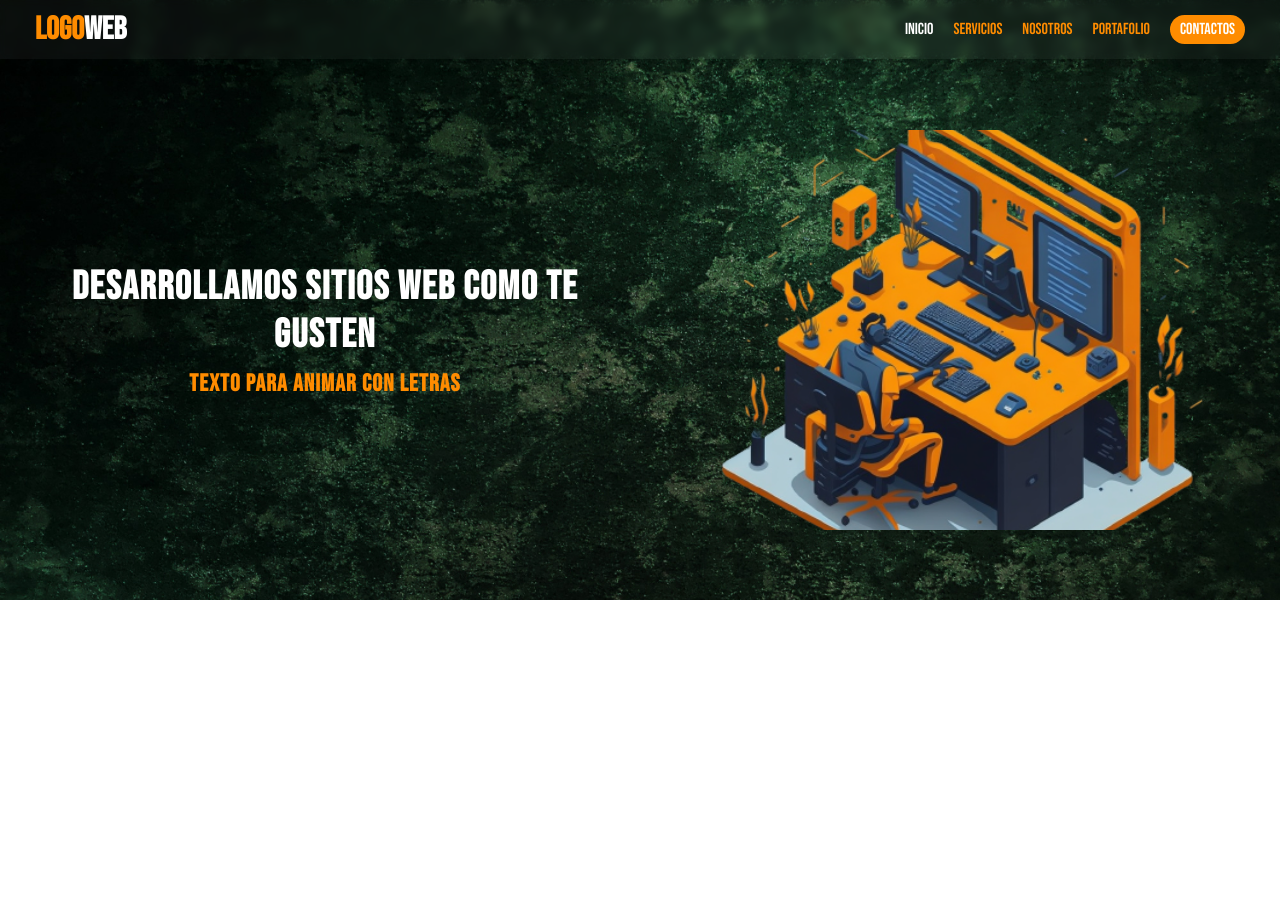
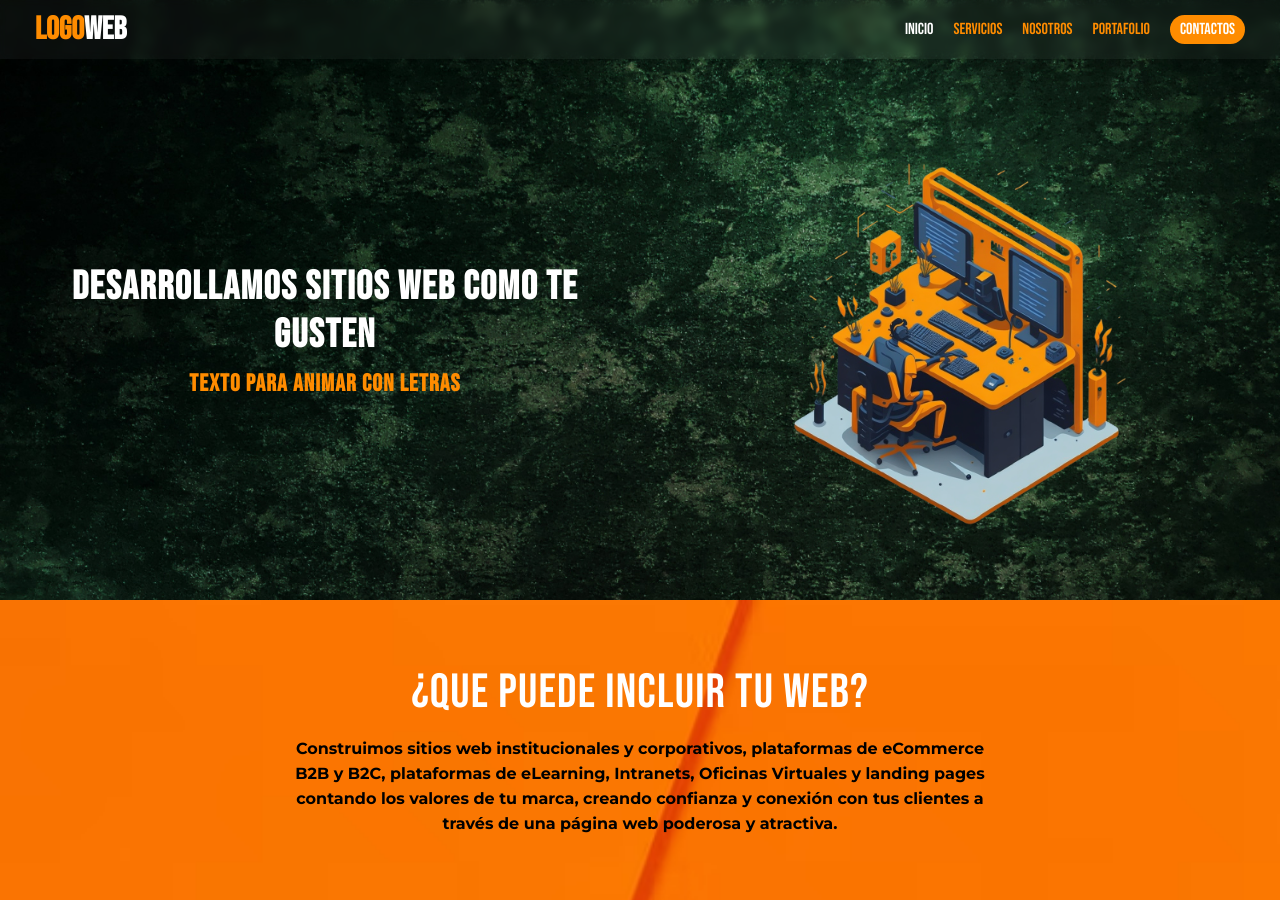
Before and after one commit to Ezequiel144/mainPages, a React (Create React App) app: page / in a window 1280 px wide. Before the commit the page ends 800 px from the top, so only its background shows below. Built offline with nearby package versions, Linux system fonts and the light colour scheme.

Commit message:
update-2

```diff
--- /dev/null
+++ b/src/components/descriporange/descriporange.css
@@ -0,0 +1,33 @@
+.fontOrange{
+    padding: 40px 35px;
+    /* border: 1px solid red; */
+    background-image: url('../../asset//img//imag\ naranja.png');
+    background-position: top;
+    background-repeat: no-repeat;
+    background-size: cover;
+    height: 300px;
+    display: flex;
+    text-align: center;
+}
+.textOrange{
+    text-align: center;
+    display: flex;
+    flex-direction: column;
+    row-gap: 15px;
+    max-width: 700px;
+    margin: auto;
+}
+
+.titleOfOrange{
+    font-family: var(--letter-primary);
+    letter-spacing: 1.2px;
+    color: var(--color-baseTwo-white);
+    font-size: 3rem;
+    font-weight: 300;
+}
+
+.textOfOrange{
+    font-family: var(--letter-secundary);
+    font-weight: 550;
+    line-height: 25px;
+}
--- /dev/null
+++ b/src/components/descriporange/descriporange.jsx
@@ -0,0 +1,20 @@
+import React from "react";
+import './descriporange.css';
+/* import ImgOrageI from '../../asset/img/imag naranja.png' */
+
+export function DescripOrange(){
+    return(
+        <article className="fontOrange">
+            <div className="textOrange">
+                <h2 className="titleOfOrange">¿Que puede incluir tu web?</h2>
+                <p className="textOfOrange">
+                    Construimos sitios web institucionales y corporativos,
+                    plataformas de eCommerce B2B y B2C, plataformas de eLearning,
+                    Intranets, Oficinas Virtuales y landing pages contando los valores de tu marca,
+                    creando confianza y conexión con tus clientes a través de una página web poderosa
+                    y atractiva.
+                </p>
+            </div>
+        </article>
+    )
+}
--- a/src/components/imgFond/imgFond.css
+++ b/src/components/imgFond/imgFond.css
@@ -1,6 +1,7 @@
 .content-img{
     width: 100%;
     height: 600px;
+
 }
 .imgFond{
     width: 100%;
--- a/src/components/navbar/navbar.css
+++ b/src/components/navbar/navbar.css
@@ -12,6 +12,7 @@
     background-color: rgba(255, 255, 255, .04);
     backdrop-filter: blur(5px);
     width: 100%;
+    z-index: 100;
 }
 
 .logoTitle{
--- a/src/components/titlemain/titleimgmain.css
+++ b/src/components/titlemain/titleimgmain.css
@@ -1,7 +1,9 @@
 .contentTitle{
     position: absolute;
     top: 60px;
-    left: 0;
+    left: 50%;
+    transform: translateX(-50%);
+    /* max-width: 1500px; */
     width: 100%;
     height: 540px;
     font-family: var(--letter-primary);
@@ -11,6 +13,7 @@
     justify-content: space-between;
     align-items: center;
     column-gap: 50px;
+    /* border: 5px solid rebeccapurple; */
 }
 
 .titleMain{
@@ -28,7 +31,6 @@
 }
 
 .contentTitleText{
-
     width: 50%;
     display: flex;
     flex-direction: column;
@@ -42,7 +44,7 @@
 }
 
 .contentImgMain{
-    object-fit: cover;
+    object-fit: contain;
     width: 100%;
     height: 100%;
 }
--- a/src/components/titlemain/titleimgmain.jsx
+++ b/src/components/titlemain/titleimgmain.jsx
@@ -10,7 +10,7 @@ export function TitleImgMain(){
                 <h3 className="titleAnimated">Texto para animar con letras</h3>
             </article>
             <article className="contentImg">
-                <img className="contentImgMain" src={ImgMain} alt="" />
+                <img className="contentImgMain" src={ImgMain} alt="imgMain" />
             </article>
         </section>
     )
--- a/src/index.css
+++ b/src/index.css
@@ -16,3 +16,8 @@
 /* #root{
     background-color: #000000;
 } */
+.main-cont{
+    max-width: 1500px;
+    margin: auto;
+    position: relative;
+}
--- a/src/pages/home.js
+++ b/src/pages/home.js
@@ -2,14 +2,22 @@ import React from "react";
 import { NavBar } from "../components/navbar/navbar.jsx"
 import { ImgFond } from '../components/imgFond/imgFond.jsx'
 import { TitleImgMain } from '../components/titlemain/titleimgmain.jsx'
+import { DescripOrange } from '../components/descriporange/descriporange.jsx'
 
 export function Home(){
     return(
         <div className="contentGeneral">
             <NavBar/>
             <main className="main">
-                <ImgFond/>
-                <TitleImgMain/>
+                <section className="main-cont">
+                    <ImgFond/>
+                    <section className="sec1">
+                        <TitleImgMain/>
+                    </section>
+                    <section className="sec2">
+                        <DescripOrange/>
+                    </section>
+                </section>
             </main>
         </div>
 
```
Also changed, not shown: src/asset/img/imag naranja.png (added).
